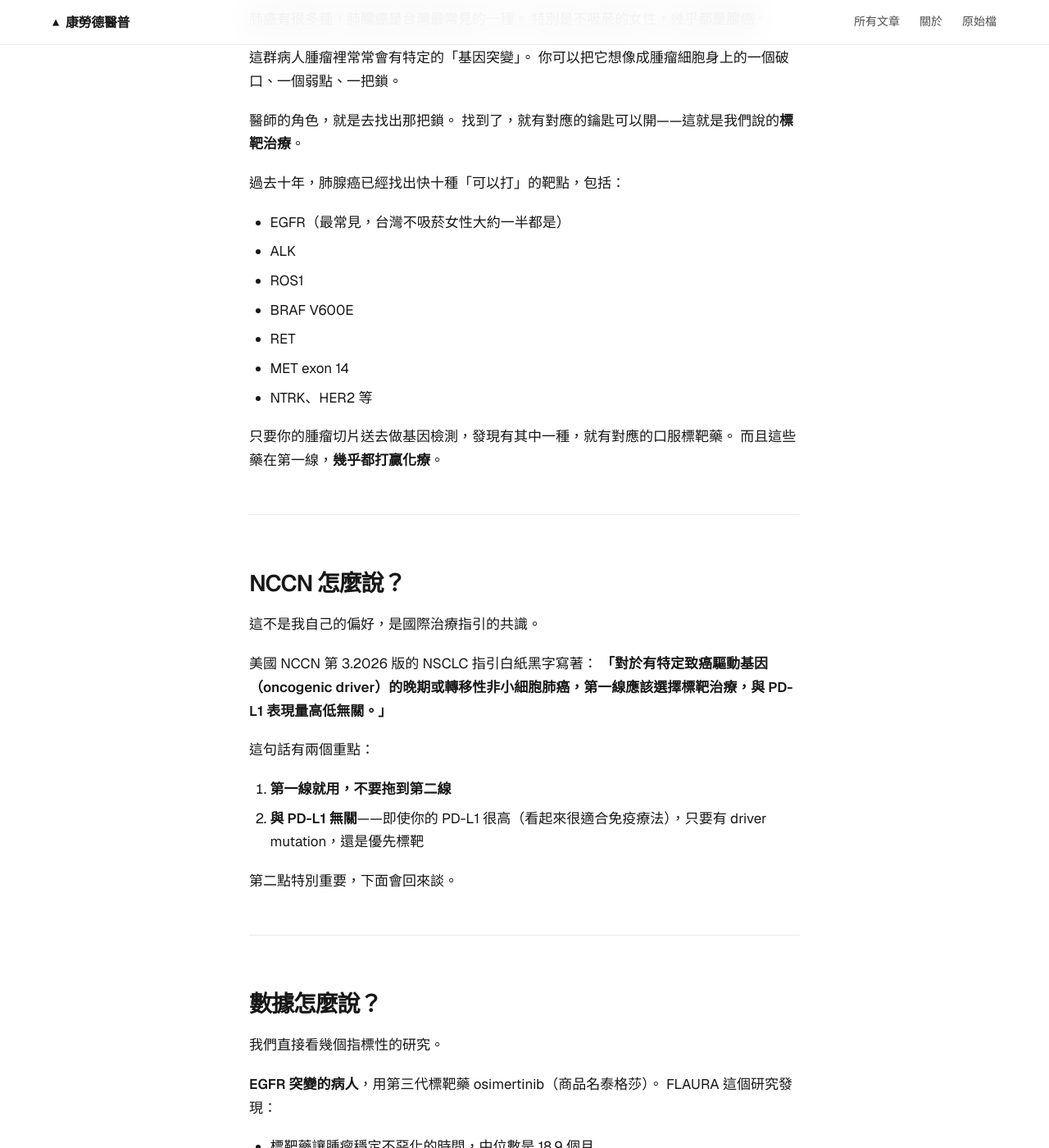
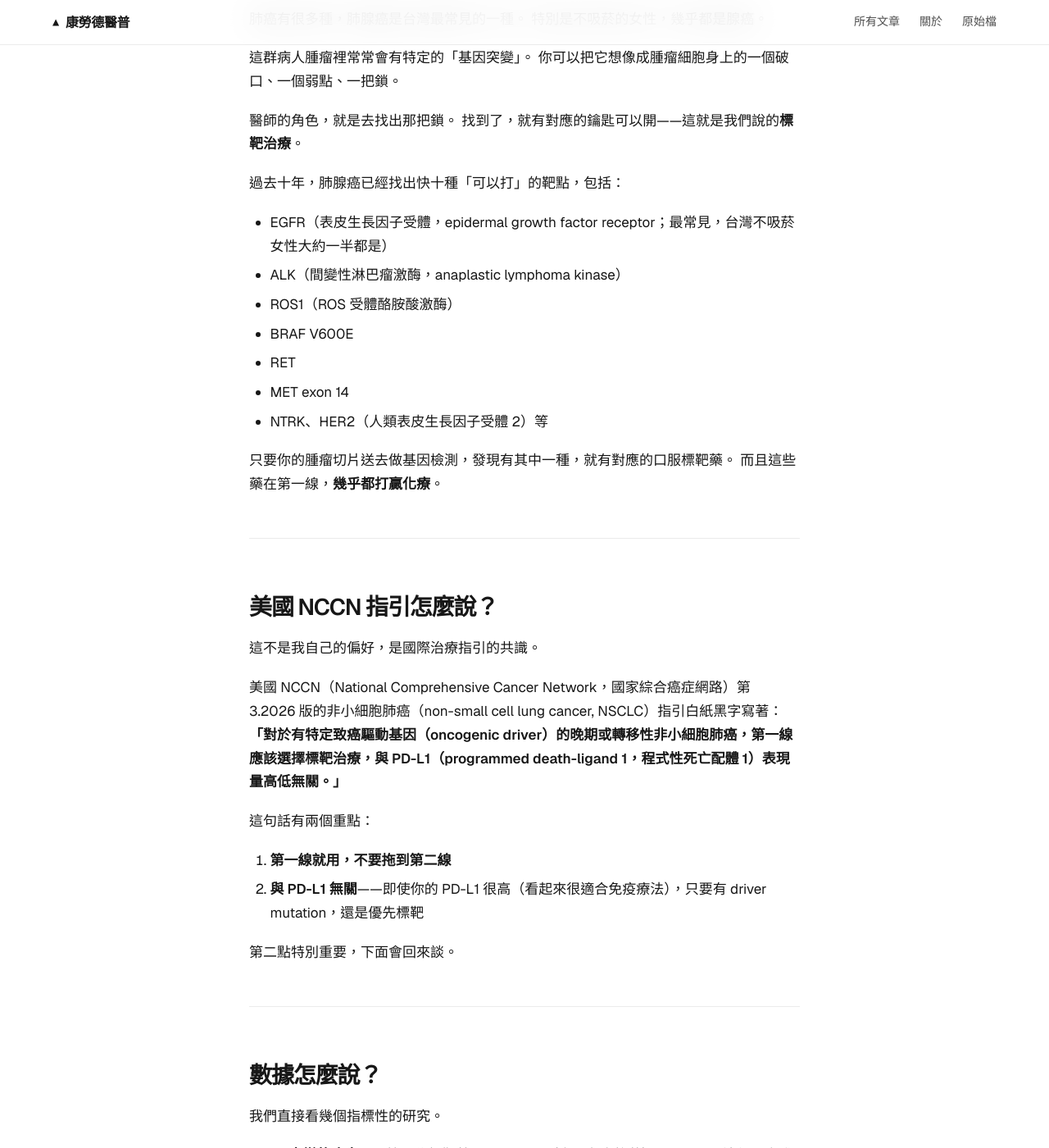
Before and after one commit to fireman333/KlaudeHealthEducation, a Jekyll site: the page built from src/content/posts/2026-05-10-lung-adenocarcinoma-targeted-therapy.md, in a window 1280 px wide and 1400 px high, scrolled down 576 px. Shown: the whole window at 82% size. Built offline with Jekyll 4.4.1, drawn with Linux system fonts in a browser that asks for light colours; our own code applies the rules of GitHub Pages for plain Markdown files; some of the changed text lies outside the part shown.

Commit message:
fix(post): abbrev re-audit — 3 篇舊 lung post 補英文縮寫中文注釋
依 Step 3 medical guardrails 新增的「英文縮寫首次出現必須加中文注釋」
規則，audit 並補注釋：

12-zone post:
- ATS → 美國胸腔醫學會（American Thoracic Society, ATS）
- NICE → 英國國家健康照護卓越研究院（NICE）
- AUC → 曲線下面積（area under curve, AUC）
- POCUS 排序改為 中文（English, abbrev）符合 skill 慣例
- ICU → 加護病房（ICU）

lung-adeno post:
- summary + heading 加 NCCN 全名 + 致癌驅動基因（driver mutation）
  + PD-L1（程式性死亡配體 1）
- NCCN → 美國 NCCN（National Comprehensive Cancer Network，國家綜合癌症網路）
- NSCLC → 非小細胞肺癌（non-small cell lung cancer, NSCLC）
- EGFR → 表皮生長因子受體 / ALK → 間變性淋巴瘤激酶 / HER2 → 人類表皮
  生長因子受體 2 / ROS1 → ROS 受體酪胺酸激酶
- hazard ratio → 風險比 hazard ratio（加白話解釋）

admission post:
- summary + description 加 CT/PET/MRI 中文（電腦斷層/正子掃描/核磁共振）
- TTI → 治療等待時間（time to initial treatment, TTI）
- workup → 工作流程（workup，影像分期+切片+基因檢測+多科會議）
- stage I/II → 第一期/第二期
- ALK / HER2 補中文全名
- PD-1 / PD-L1 抑制劑補「免疫檢查點抑制劑的一種」說明

Co-Authored-By: Claude Opus 4.7 (1M context) <noreply@anthropic.com>

```diff
--- a/src/content/posts/2026-05-10-lung-adenocarcinoma-targeted-therapy.md
+++ b/src/content/posts/2026-05-10-lung-adenocarcinoma-targeted-therapy.md
@@ -3,7 +3,7 @@ title: "肺腺癌如果有「靶子」可以打，就先別急著化療"
 date: 2026-05-10
 categories: [腫瘤科, 胸腔科]
 tags: [肺癌, 標靶治療, 精準醫療, NCCN]
-summary: "NCCN v3.2026 明確建議：晚期肺腺癌只要驗到 driver mutation，第一線就用標靶，不論 PD-L1 高低。先做基因檢測再開始治療，整體存活反而更好。"
+summary: "美國 NCCN 指引 v3.2026 明確建議：晚期肺腺癌只要驗到致癌驅動基因突變（driver mutation），第一線就用標靶治療，不論 PD-L1（程式性死亡配體 1）表現量高低。先做基因檢測再開始治療，整體存活反而更好。"
 sources:
   - title: "NCCN Clinical Practice Guidelines: Non-Small Cell Lung Cancer v3.2026"
     url: "https://www.nccn.org/professionals/physician_gls/pdf/nscl.pdf"
@@ -63,25 +63,25 @@ carousel:
 
 過去十年，肺腺癌已經找出快十種「可以打」的靶點，包括：
 
-- EGFR（最常見，台灣不吸菸女性大約一半都是）
-- ALK
-- ROS1
+- EGFR（表皮生長因子受體，epidermal growth factor receptor；最常見，台灣不吸菸女性大約一半都是）
+- ALK（間變性淋巴瘤激酶，anaplastic lymphoma kinase）
+- ROS1（ROS 受體酪胺酸激酶）
 - BRAF V600E
 - RET
 - MET exon 14
-- NTRK、HER2 等
+- NTRK、HER2（人類表皮生長因子受體 2）等
 
 只要你的腫瘤切片送去做基因檢測，發現有其中一種，就有對應的口服標靶藥。
 而且這些藥在第一線，**幾乎都打贏化療**。
 
 ---
 
-## NCCN 怎麼說？
+## 美國 NCCN 指引怎麼說？
 
 這不是我自己的偏好，是國際治療指引的共識。
 
-美國 NCCN 第 3.2026 版的 NSCLC 指引白紙黑字寫著：
-**「對於有特定致癌驅動基因（oncogenic driver）的晚期或轉移性非小細胞肺癌，第一線應該選擇標靶治療，與 PD-L1 表現量高低無關。」**
+美國 NCCN（National Comprehensive Cancer Network，國家綜合癌症網路）第 3.2026 版的非小細胞肺癌（non-small cell lung cancer, NSCLC）指引白紙黑字寫著：
+**「對於有特定致癌驅動基因（oncogenic driver）的晚期或轉移性非小細胞肺癌，第一線應該選擇標靶治療，與 PD-L1（programmed death-ligand 1，程式性死亡配體 1）表現量高低無關。」**
 
 這句話有兩個重點：
 1. **第一線就用，不要拖到第二線**
@@ -135,7 +135,7 @@ CROWN 研究追了 5 年：
 而且標靶藥對腦部轉移特別有效。
 肺腺癌很容易跑到腦袋裡，化療進不太去，免疫療法也進不太去。
 **新一代標靶藥可以穿過血腦屏障**，這是 NCCN 特別強調的優勢。
-CROWN 研究裡，lorlatinib 控制腦轉移的效果是對照組的 17 倍（hazard ratio 0.06）。
+CROWN 研究裡，lorlatinib 控制腦轉移的效果是對照組的 17 倍（風險比 hazard ratio 0.06，數字越小代表 lorlatinib 把腦轉移風險壓得越低）。
 ALK 病人裡，腦部腫瘤完全消失的比例高達 71%。
 
 ---
```
Also changed, not shown: src/content/posts/2026-05-10-home-lung-ultrasound-12-zone-vs-blue.md (+4 -4 lines), src/content/posts/2026-05-10-suspected-lung-cancer-admission-workup.md (+7 -7 lines).
